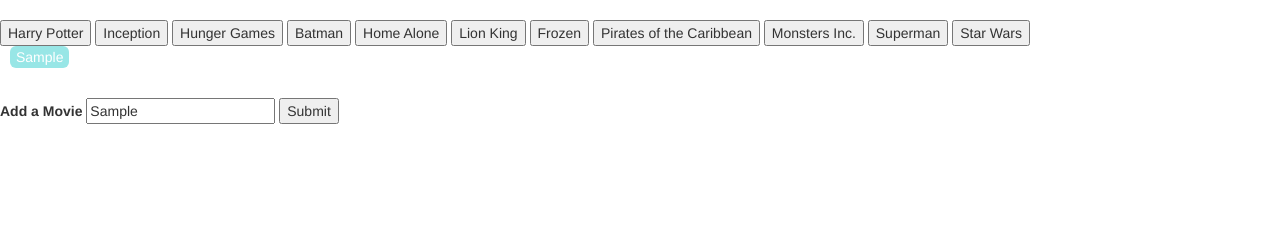
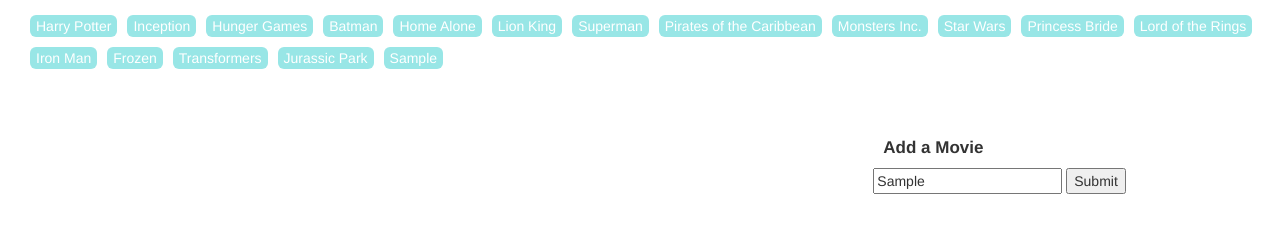
Before and after one commit to cmasters22/giphy-page, a plain HTML site: page index.html in a window 1280 px wide. Both pictures are taken after typing "Sample" into the empty fields and a click on the input "Submit". Drawn offline with nearby package versions, Linux system fonts and the light colour scheme.

Commit message:
Add files via upload

```diff
--- a/index.html
+++ b/index.html
@@ -8,67 +8,74 @@
    <link rel="stylesheet" type="text/css" href="style.css">
   </head>
   <body>
-  <br>
-	<div id="buttons">
-		<button movieDiv ="Harry Potter"> Harry Potter </button>
-		<button movieDiv ="Inception"> Inception </button>
-		<button movieDiv ="Hunger Games"> Hunger Games </button>
-    <button movieDiv ="Batman"> Batman  </button>
-		<button movieDiv ="Home Alone"> Home Alone </button>
-		<button movieDiv ="Lion King"> Lion King </button>
-		<button movieDiv ="Frozen"> Frozen </button>
-    <button movieDiv ="Pirates of the Caribbean"> Pirates of the Caribbean </button>
-		<button movieDiv ="Monsters Inc"> Monsters Inc. </button>
-		<button movieDiv ="Superman"> Superman </button>
-    <button movieDiv ="Star Wars"> Star Wars </button>
-
-    <div> <span id="movieDiv"></span></div>
-		</div>
-    <br>
-    <label for="movie-input">Add a Movie </label>
-     <input type="text" id="movie-input">
-           <input id="add-movie" type="submit" value="Submit">
-
-		<div id="buttons-view"></div>
-
-		<form id="movie-form">
-
+ 	<div class="col-md-12">
+  		<div class="row">
+  			<div class="row" id="buttonBox">
+				<div id="Movbuttons"></div>
 				<br>
 				<br>
+    		</div>
+    		<div class="row">
+    			<div class="col-md-8">
+					<span id="movieDiv"></span>
+				</div>
+				<div class="col-md-4">
+					<h1> Add a Movie </h1>
+					<input type= "text" id="add-movie">
+					<input id="addGif" type = "submit" value= "Submit">
+					<form id="movieLog">
+				</div>
+			</div>
+		</div>
+	</div>
+
 
 <script type="text/javascript" src="https://cdnjs.cloudflare.com/ajax/libs/jquery/3.2.1/jquery.min.js"></script>
 <script type="text/javascript"></script>
 <script>
 
-var userInput;
-var movies = [];
+var movies = ["Harry Potter", "Inception", "Hunger Games", "Batman", "Home Alone", "Lion King", "Superman", "Pirates of the Caribbean", "Monsters Inc.", "Star Wars", "Princess Bride", "Lord of the Rings", "Iron Man", "Frozen", "Transformers", "Jurassic Park"];
+
+var movie;
+var movieGif = "";
+
 
 function displayMovie(){
-	userInput = $(this).attr("data-name");
+
+	 movie = $(this).attr("data-name");
+
 	var APIKey = "4e6b10343e914c3ab5bbea096f74e92d";
 
-	var queryURL ="http://api.giphy.com/v1/gifs/search?q=" + userInput + "&api_key=" + APIKey + "&limit=5";
-	//var xhr = "http://api.giphy.com/v1/gifs/search?q=ryan+gosling&api_key=4e6b10343e914c3ab5bbea096f74e92d&limit=5";
+	var queryURL ="http://api.giphy.com/v1/gifs/search?q=" + movie + "&api_key=" + APIKey + "&limit=10";
 
 $.ajax({
 	url: queryURL,
 	method: "GET" }).done(function(response) {
 	 console.log("success got data", response);
 
+
+	 $("#movieDiv").empty();
 	 var results = response.data;
-    console.log(results);
+
        for (var i = 0; i < results.length; i++) {
 
         if (results[i].rating !=="r" && results[i].rating !=="pg-13"){
-              //creating a div with class "item"
+
 	    var movieDiv = $("<div id='movie'>");
 
 	    var rating = results[i].rating;
-	    //displays rating
+
 	    var p = $("<p>").text("Rating: " + rating);
 
-	    var movieGif = $("<img>");
-	    movieGif.attr("src", results[i].images.fixed_height.url);
+	    movieGif = $("<img>");
+	    movieGif.attr("src", results[i].images.fixed_height_still.url);
+	    movieGif.attr("data-attr", results[i].images.fixed_height.url);
+
+
+	    movieGif.on("click", function(event){
+	    	var liveGif = $(this).attr("data-attr");
+			$(this).attr("src", liveGif);
+			});
 
 	    movieDiv.prepend(p);
 	    movieDiv.prepend(movieGif);
@@ -78,50 +85,47 @@
 	  }
 	});
 }
-	function renderButtons() {
 
-        // Deleting the movies prior to adding new movies
-        // (this is necessary otherwise you will have repeat buttons)
-        $("#movieDiv").empty();
+function renderButtons(){
 
-        // Looping through the array of movies
-        for (var i = 0; i < movies.length; i++) {
+	$("#Movbuttons").empty();
 
-          // Then dynamicaly generating buttons for each movie in the array
-          // This code $("<button>") is all jQuery needs to create the beginning and end tag. (<button></button>)
+
+	for (var i = 0; i < movies.length; ++i){
+
 		var a = $("<button>");
-          // Adding a class of movie to our button
+
 		a.addClass("movie");
-          // Adding a data-attribute
+
 		a.attr("data-name", movies[i]);
-          // Providing the initial button text
+
+		console.log(movies[2]);
 		a.text(movies[i]);
-          // Adding the button to the buttons-view div
-          $("#movieDiv").append(a);
+
+		$("#Movbuttons").append(a);
+
     }
+
 }
-$("#add-movie").on("click", function(event) {
+
+	$("#addGif").on("click", function(event){
 		event.preventDefault();
-        // This line grabs the input from the textbox
-        var movie = $("#movie-input").val().trim();
 
-        userInput = movie;
-        console.log(event);
-        console.log(userInput);
-        // Adding movie from the textbox to our array
+		var movie = $("#add-movie").val().trim();
+		console.log(movie);
 		movies.push(movie);
-        console.log(movies);
 
-        // Calling renderButtons which handles the processing of our movie array
 		renderButtons();
 	});
 
-      // Adding a click event listener to all elements with a class of "movie"
+	$("img").on("click", function(event){
+		var i= Number($(this).attr("data-index"));
+		$(this).attr("src", results[i].images.fixed_height.url);
+	});
+
  	$(document).on("click", ".movie", displayMovie);
 
-      // Calling the renderButtons function to display the intial buttons
 	renderButtons();
-
 
 
 </script>
```
Lines whose indentation alone changed are shown as unchanged.
